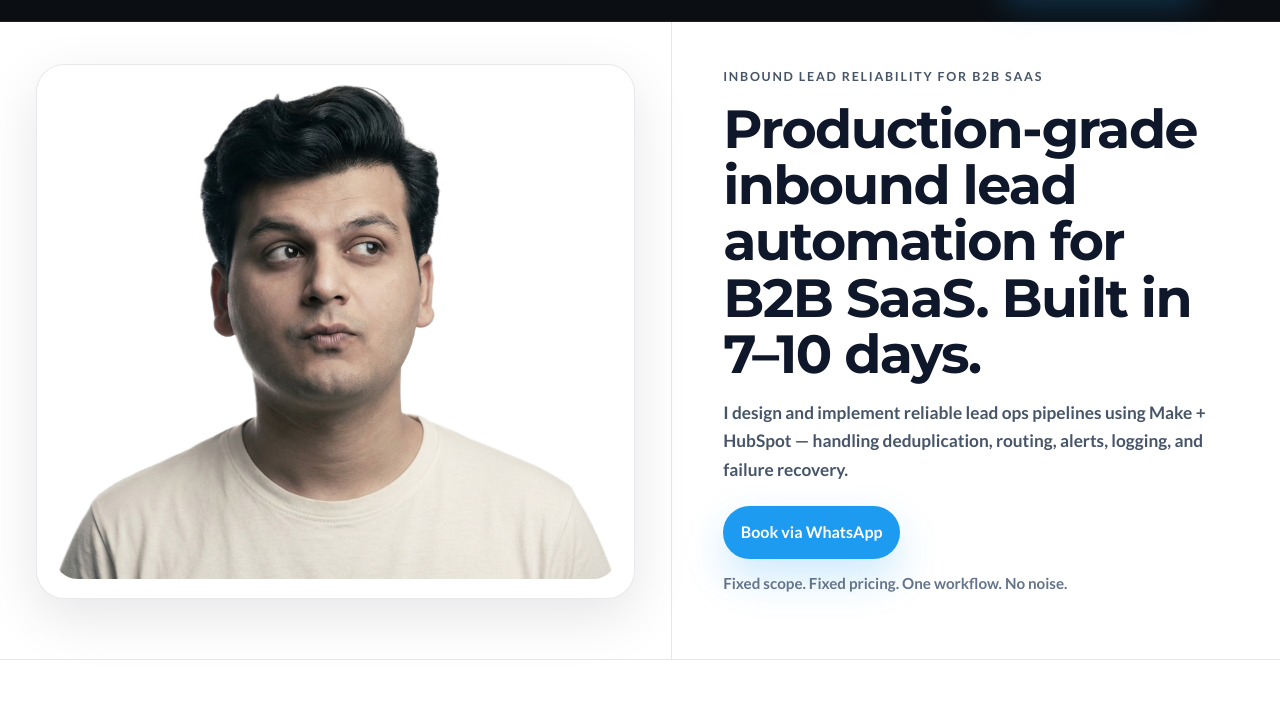
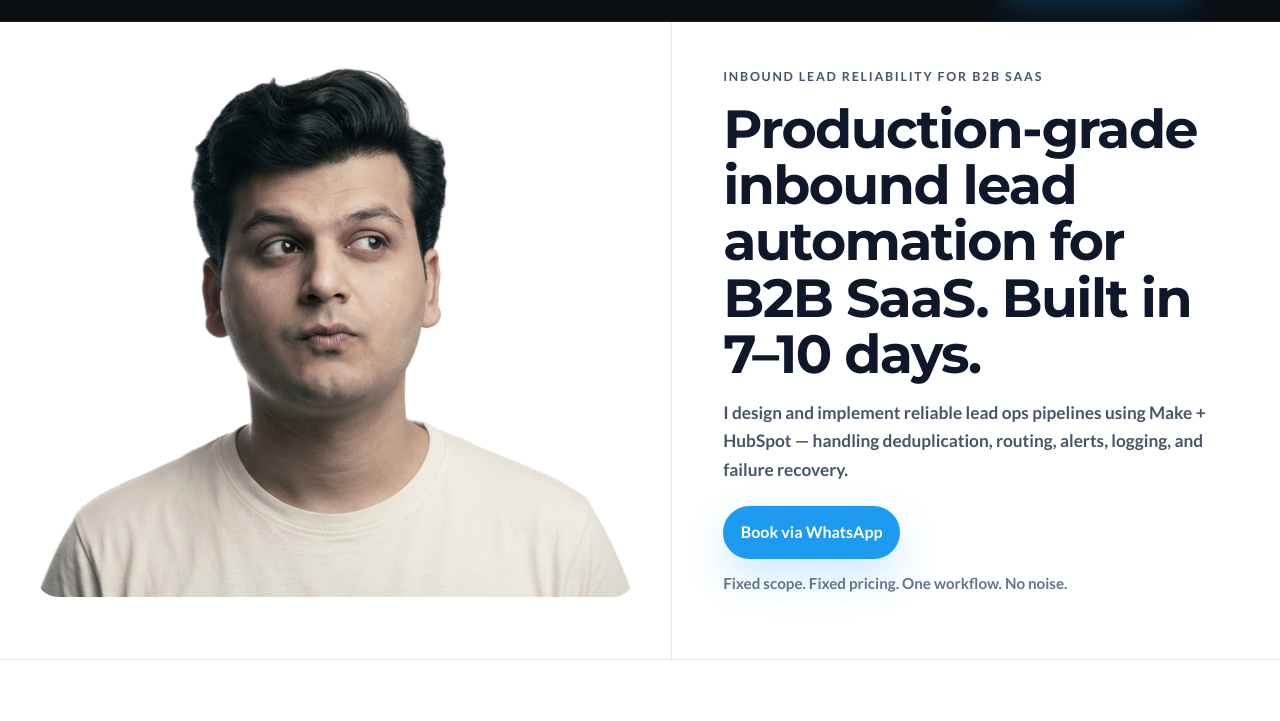
Before and after one commit to shazaibsolutions/shazaibsolutions.github.io, a plain HTML site: page index.html in a window 1280 px wide. Shown: the part 79-800 px from the top of the page. Drawn offline with nearby package versions, Linux system fonts and the light colour scheme.

Commit message:
Update index.html

```diff
--- a/index.html
+++ b/index.html
@@ -66,7 +66,7 @@
       align-items:center;
       justify-content:center;
       padding: 2.25rem;
-      min-height: 600px;
+      min-height: 550px;
     }
     @media (max-width: 992px){
       .hero-photo{
@@ -77,19 +77,6 @@
       }
     }
 
-    /* Clean frame like screenshot */
-    .photo-frame{
-      width: 100%;
-      max-width: 620px;              /* controls overall size */
-      border-radius: 28px;
-      background: #ffffff;
-      border: 1px solid rgba(229,231,235,.9);
-      box-shadow: 0 18px 55px rgba(2,6,23,.10);
-      padding: 1.15rem;              /* whitespace around image */
-    }
-    @media (max-width: 992px){
-      .photo-frame{max-width: 560px;}
-    }
 
     .hero-photo img{
       width: 100%;
```
